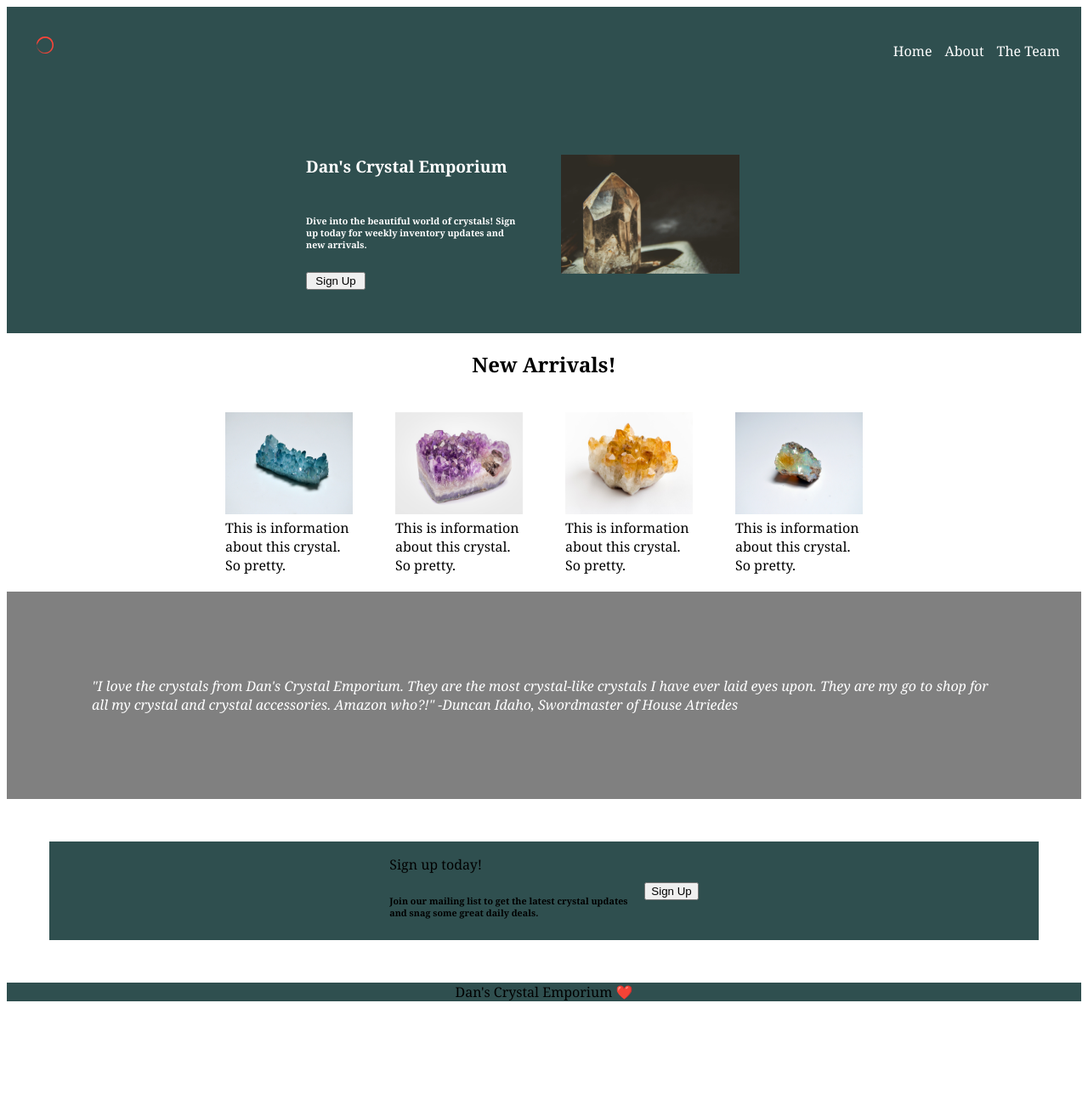
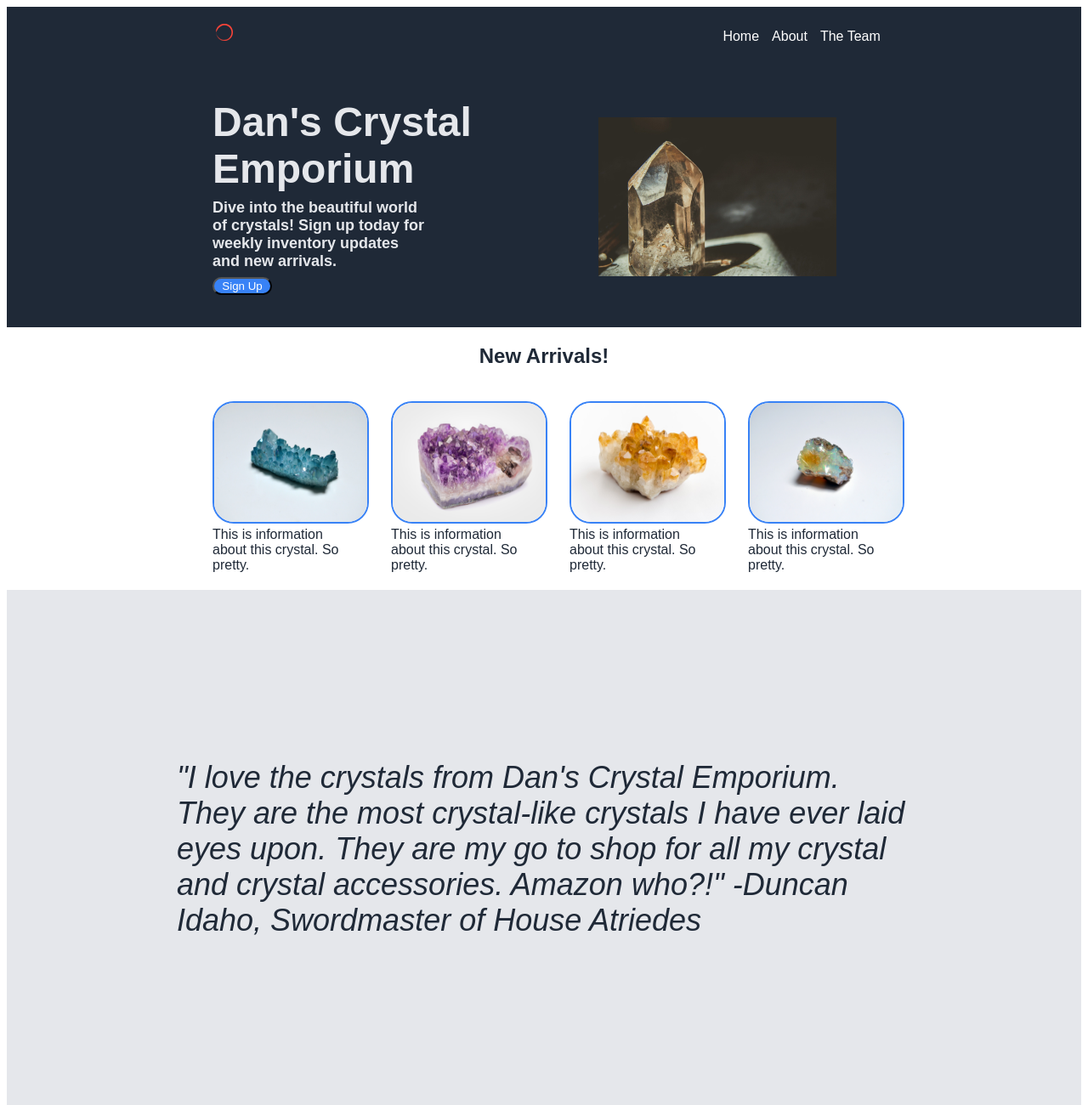
Before and after one commit to SeahorsesForever/Landing-Page, a plain HTML site: page index.html in a window 1280 px wide. Shown: the top 1300 px of the page at 85% size. Before the commit the page ends 1186 px from the top, so only its background shows below. Drawn offline with Linux system fonts and the light colour scheme.

Commit message:
Updated Styling for Site

```diff
--- a/index.html
+++ b/index.html
@@ -61,7 +61,7 @@
         </div>
 
         <div class="action-right">
-        <button>Sign Up</button>
+        <button class="action-button">Sign Up</button>
         </div>
     </div>
 
--- a/style.css
+++ b/style.css
@@ -1,13 +1,12 @@
 .body {
-    font-family: Georgia, 'Times New Roman', Times, serif;
-    margin: 8px;
+    font-family: sans-serif;
     min-height: 100vh;
     display: flex;
     flex-direction: column;
 }
 
 .header {
-    background-color: darkslategray;
+    background-color: #1f2937;
     display: flex;
     flex-direction: column;
 }
@@ -20,35 +19,40 @@
 }
 
 .header-image-quartz {
-    max-width: 210px;
-    max-height: 200px;
+    max-width: 280px;
+    max-height: 260px;
     padding: 50px;
 }
 
 .header-top {
     display: flex;
-    justify-content: space-between;
+    justify-content: space-evenly;
     flex: 1 1 0;
-    padding: 20px;
-    margin: 5px;
+    margin: 10px;
+    gap: 300px;
 }
 
 .header-bottom {
     display: flex;
     justify-content: center;
     align-items: center;
-    padding: 20px;
+    padding: 10px;
 }
 
 .header-intro {
-    font-size: larger;
-    font-weight: bold;
-    color: white
+    width: 400px;
+    font-size: 48px;
+    font-weight: bolder;
+    color: #e5e7eb;
+    margin: 4px;
 }
 
 .header-paragraph {
-    color: white;
+    width: 300px;
+    color: #e5e7eb;
     width: 250px;
+    font-size: 18px;
+    margin: 4px;
 }
 
 ul {
@@ -66,9 +70,11 @@ ul {
 
 .header-button {
     max-width: 70px;
+    background-color: #3882f6;
+    margin: 4px;
+    color: white;
+    border-radius: 25px;
 }
-
-
 
 .main {
     display: flex;
@@ -79,20 +85,24 @@ ul {
 .main-title {
     display: flex;
     justify-content: center;
+    color: #1f2937;
 }
 
 .image-slider {
     display: flex;
     align-items: center;
     justify-content: center;
-    gap: 50px;
+    gap: 60px;
     padding: 20px;
     width: auto;
+    color:#1f2937
 }
 
 .slider-image {
-    width: 150px;
-    height: 120px;
+    width: 180px;
+    height: 140px;
+    border: 2px solid #3882f6;
+    border-radius: 25px;
 }
 
 .info {
@@ -101,26 +111,41 @@ ul {
 
 .quote {
     display: flex;
-    padding: 100px;
-    background-color: gray;
-    color: white;
+    padding: 200px;
+    max-height: 250px;
+    background-color: #e5e7eb;
     font-style: italic;
+    font-size: 36px;
+    color: #1f2937;
 }
 
 .action {
     display: flex;
     justify-content: center;
     align-items: center;
-    background-color: darkslategray;
-    margin: 50px;
+    background-color: #3882f6;
+    margin: 100px;
+    color: #e5e7eb;
+    border-radius: 25px;
 }
 
 .action-left {
     max-width: 300px;
+}
 
+.action-button {
+    background-color: #3882f6;
+    border: 2px solid white;
+    color: #e5e7eb;
+    border-radius: 25px;
 }
 
 .footer {
-    text-align: center;
-    background-color: darkslategray;
+    display: flex;
+    flex-direction: column;
+    justify-content: center;
+    align-items: center;
+    color: #e5e7eb;
+    background-color: #1f2937;
+    height: 80px;
 }
```
